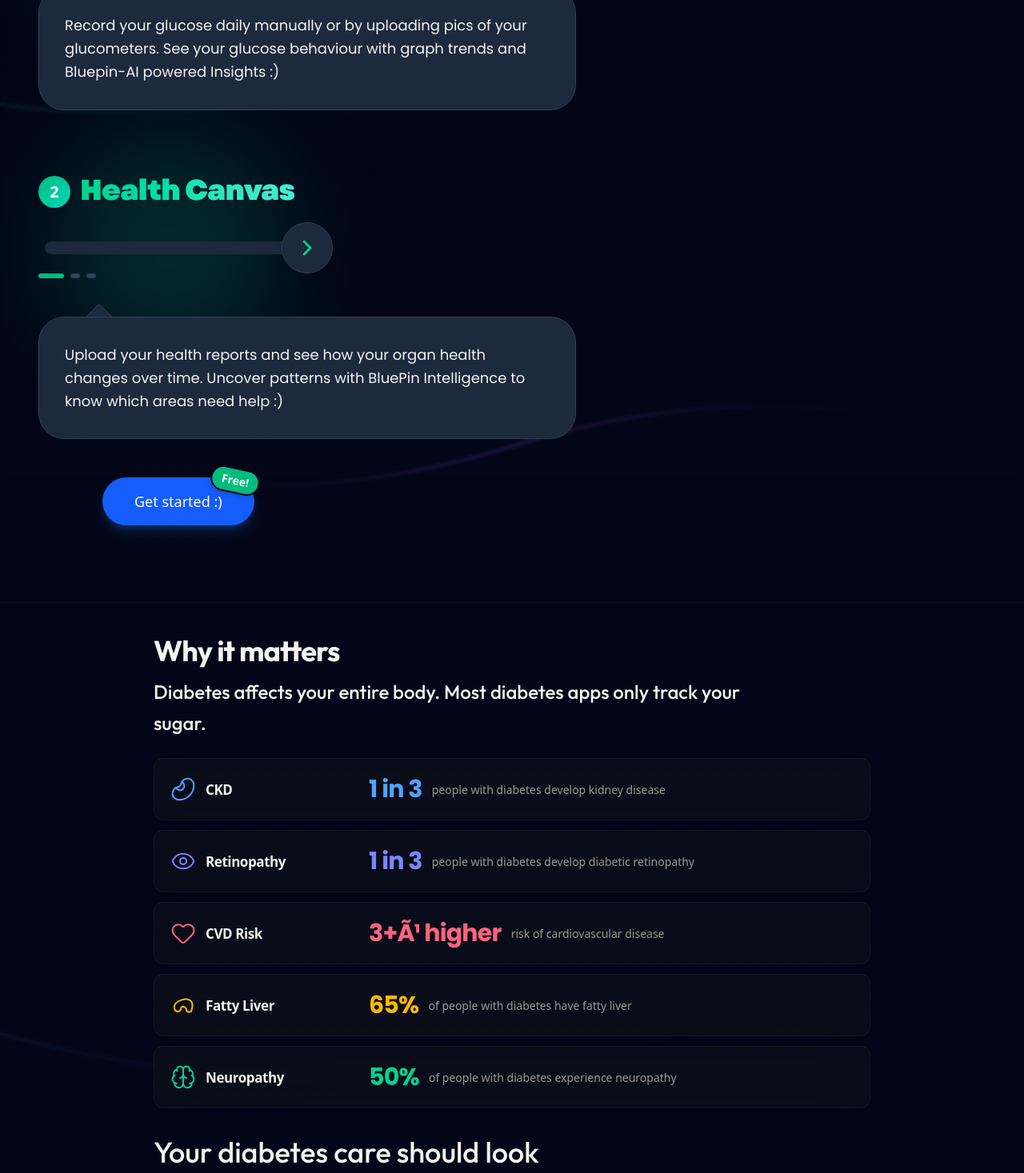
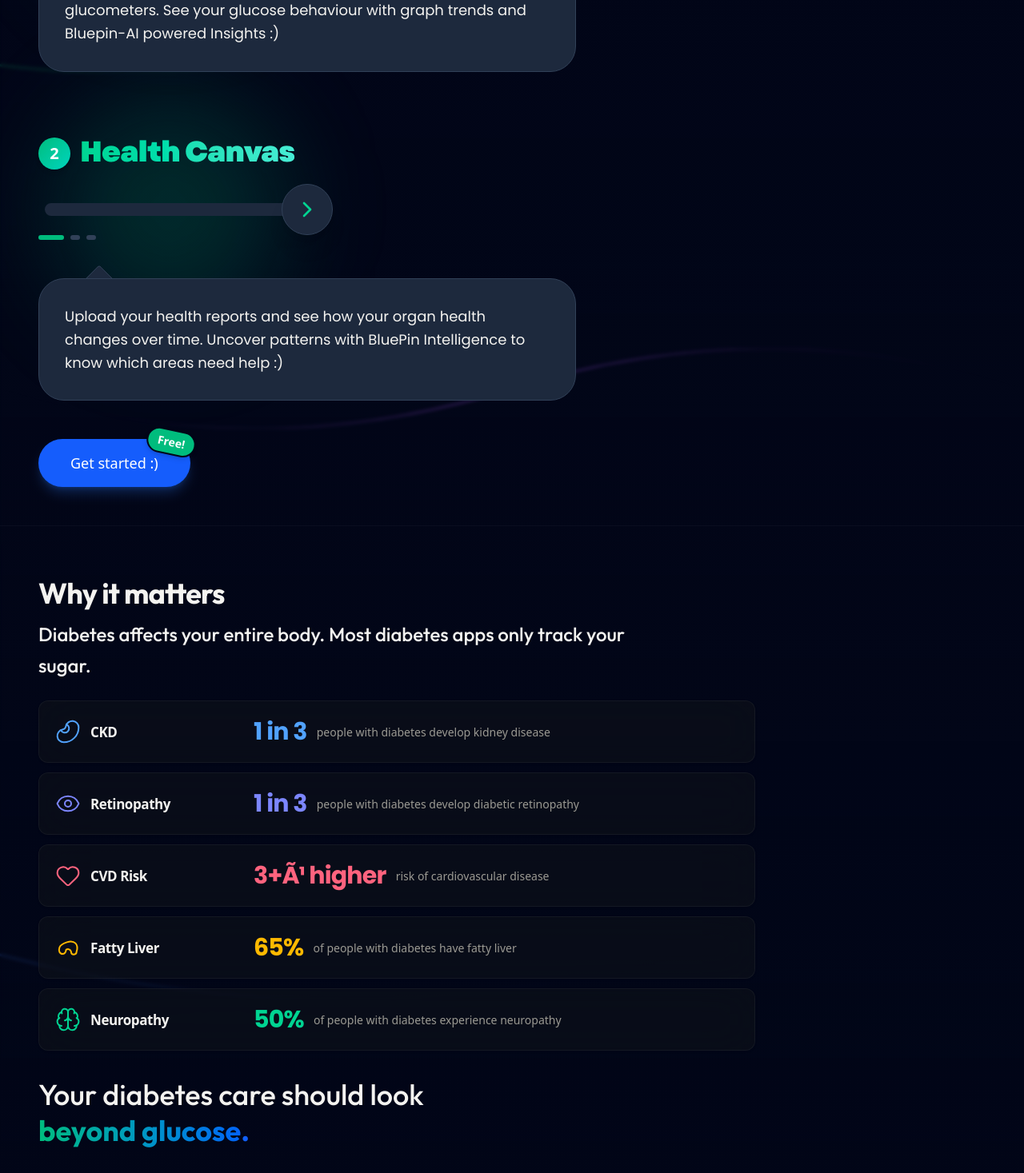
Before and after one commit to pritam1813/Bluepin-web, a Next.js app: page / in a window 1280 px wide. Shown: the part 1330-2797 px from the top of the page at 80% size. Built offline with nearby package versions, Linux system fonts and the light colour scheme.

Commit message:
added consistence spacing and left alignment

```diff
--- a/app/globals.css
+++ b/app/globals.css
@@ -27,6 +27,8 @@
   --color-theme-success: var(--status-success);
   --color-theme-warning: var(--status-warning);
   --color-theme-critical: var(--status-critical);
+
+  --spacing-8xl: 90rem;
 }
 
 @layer base {
@@ -111,8 +113,12 @@
 }
 
 @keyframes slide-curve {
-  0% { transform: translateX(-100vw); }
-  100% { transform: translateX(100vw); }
+  0% {
+    transform: translateX(-100vw);
+  }
+  100% {
+    transform: translateX(100vw);
+  }
 }
 .animate-slide-curve {
   animation: slide-curve var(--duration) linear infinite;
--- a/components/Footer.tsx
+++ b/components/Footer.tsx
@@ -9,7 +9,7 @@ function getYear() {
 export default function Footer() {
   return (
     <footer className="bg-white/90 dark:bg-theme-card/90 backdrop-blur-3xl border-t border-theme-border relative z-10">
-      <div className="max-w-350 mx-auto px-6 md:px-12 pt-16 pb-12">
+      <div className="max-w-8xl mx-auto px-6 md:px-12 pt-16 pb-12">
         {/* Trust & Safety */}
         <div className="border-b border-theme-border/50 pb-12 mb-12">
           <div className="max-w-xl mx-auto md:mx-0 text-center md:text-left">
--- a/components/Navbar.tsx
+++ b/components/Navbar.tsx
@@ -5,7 +5,7 @@ import Image from "next/image";
 export default function Navbar() {
   return (
     <nav className="border-b border-theme-border/50 bg-white/80 dark:bg-theme-bg/80 backdrop-blur-xl sticky top-0 z-50">
-      <div className="max-w-350 mx-auto px-6 md:px-12 h-20 flex items-center justify-between">
+      <div className="max-w-8xl mx-auto px-6 md:px-12 h-20 flex items-center justify-between">
         <div className="flex items-center gap-3">
           <Image
             src="/Bluepin.png"
--- a/components/homepage/FeatureShowcase.tsx
+++ b/components/homepage/FeatureShowcase.tsx
@@ -3,8 +3,8 @@ import GetStartedButton from "./GetStartedButton";
 
 export default function FeatureShowcase() {
   return (
-    <section className="pt-12 pb-16 md:pt-16 md:pb-24 px-6 md:px-12 max-w-350 mx-auto relative z-10 border-t border-theme-border/40 mt-8 md:mt-12">
-      <div className="max-w-5xl mx-auto mb-16 md:mb-20 text-left">
+    <section className="pt-10  md:pt-16 pb-8 md:pb-12 px-6 md:px-12 max-w-8xl mx-auto relative z-10 border-t border-theme-border/40">
+      <div className="mx-auto mb-16 md:mb-20 text-left">
         <h2 className="text-4xl md:text-5xl font-display tracking-tight text-theme-text font-bold mb-6">
           Why BluePin?
         </h2>
--- a/components/homepage/GetStartedButton.tsx
+++ b/components/homepage/GetStartedButton.tsx
@@ -2,7 +2,7 @@ import Link from "next/link";
 
 export default function GetStartedButton() {
   return (
-    <div className="mt-12 flex justify-start w-full max-w-5xl mx-auto">
+    <div className="mt-12 flex justify-start w-full mx-auto">
       <div className="relative inline-block w-auto">
         <Link
           href="https://app.bluepin.in"
--- a/components/homepage/Hero.tsx
+++ b/components/homepage/Hero.tsx
@@ -2,7 +2,7 @@ import Link from "next/link";
 
 export default function Hero() {
   return (
-    <section className="pt-10 md:pt-16 pb-8 md:pb-12 px-6 md:px-12 max-w-350 mx-auto relative z-10 flex flex-col items-start text-left">
+    <section className="pt-10 md:pt-16 pb-8 md:pb-12 px-6 md:px-12 max-w-8xl mx-auto relative z-10 flex flex-col items-start text-left">
       <div className="max-w-4xl flex flex-col items-start">
         <h1 className="text-5xl md:text-7xl lg:text-[5.5rem] font-display tracking-tight text-theme-text leading-[1.05] md:leading-[1.1] mb-6">
           <span className="inline-block font-display font-black tracking-tight text-[1.15em] text-transparent bg-clip-text bg-linear-to-r from-green-500 to-emerald-500 scale-y-110 origin-bottom pr-[0.05em]">
--- a/components/homepage/HowItWorks.tsx
+++ b/components/homepage/HowItWorks.tsx
@@ -3,13 +3,13 @@ import GetStartedButton from "./GetStartedButton";
 
 export default function HowItWorks() {
   return (
-    <section className="py-24 bg-white/60 dark:bg-theme-card/60 backdrop-blur-2xl border-t border-theme-border/40 relative z-10">
-      <div className="max-w-350 mx-auto px-6 md:px-12">
-        <h2 className="text-4xl md:text-5xl font-display tracking-tight text-theme-text mb-16 text-left font-bold max-w-5xl mx-auto">
+    <section className="py-10 md:py-16 bg-white/60 dark:bg-theme-card/60 backdrop-blur-2xl border-t border-theme-border/40 relative z-10">
+      <div className="max-w-8xl mx-auto px-6 md:px-12">
+        <h2 className="text-4xl md:text-5xl font-display tracking-tight text-theme-text mb-16 text-left font-bold mx-auto">
           How BluePin works
         </h2>
 
-        <div className="grid md:grid-cols-2 lg:grid-cols-4 gap-10 max-w-5xl mx-auto">
+        <div className="grid md:grid-cols-2 lg:grid-cols-4 gap-10 mx-auto">
           <div className="flex flex-col gap-3">
             <h3 className="text-xl md:text-2xl font-display text-theme-text font-medium flex items-center">
               <div className="flex items-center text-blue-500 mr-2">
--- a/components/homepage/MultiOrganProblem.tsx
+++ b/components/homepage/MultiOrganProblem.tsx
@@ -64,9 +64,9 @@ const complications = [
 
 export default function MultiOrganProblem() {
   return (
-    <section className="py-6 md:py-10 relative z-10 bg-transparent border-t border-theme-border/40">
-      <div className="max-w-350 mx-auto px-6 md:px-12 text-center">
-        <div className="max-w-4xl mx-auto text-left w-full">
+    <section className="py-10 md:py-16 relative z-10 bg-transparent border-t border-theme-border/40">
+      <div className="max-w-8xl mx-auto px-6 md:px-12 text-center">
+        <div className="mx-auto text-left w-full">
           <h2 className="text-3xl md:text-4xl font-display tracking-tight text-theme-text mb-3 font-bold">
             Why it matters
           </h2>
@@ -77,7 +77,7 @@ export default function MultiOrganProblem() {
         </div>
 
         {/* Premium Scientific Cards List */}
-        <div className="max-w-4xl mx-auto flex flex-col gap-3 mb-8">
+        <div className="max-w-4xl flex flex-col gap-3 mb-8">
           {complications.map((comp, idx) => (
             <motion.div
               key={comp.id}
@@ -113,7 +113,7 @@ export default function MultiOrganProblem() {
           ))}
         </div>
 
-        <div className="max-w-4xl mx-auto w-full text-left">
+        <div className="mx-auto w-full text-left">
           <motion.h3
             initial={{ opacity: 0, y: 10 }}
             whileInView={{ opacity: 1, y: 0 }}
```
